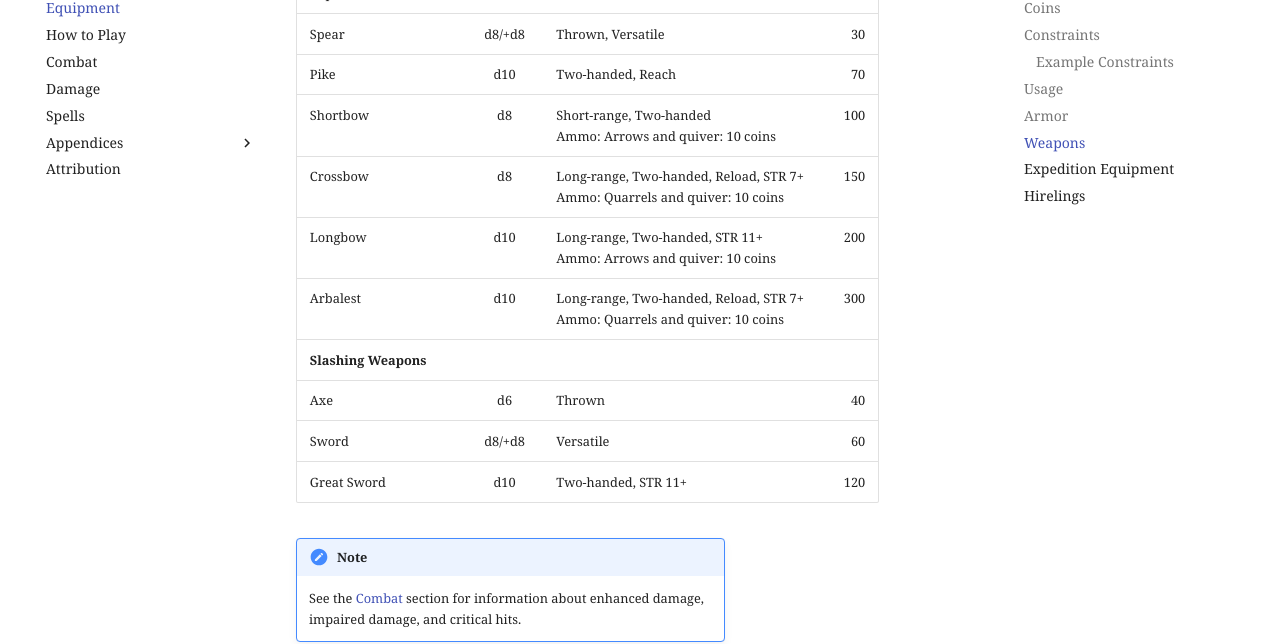
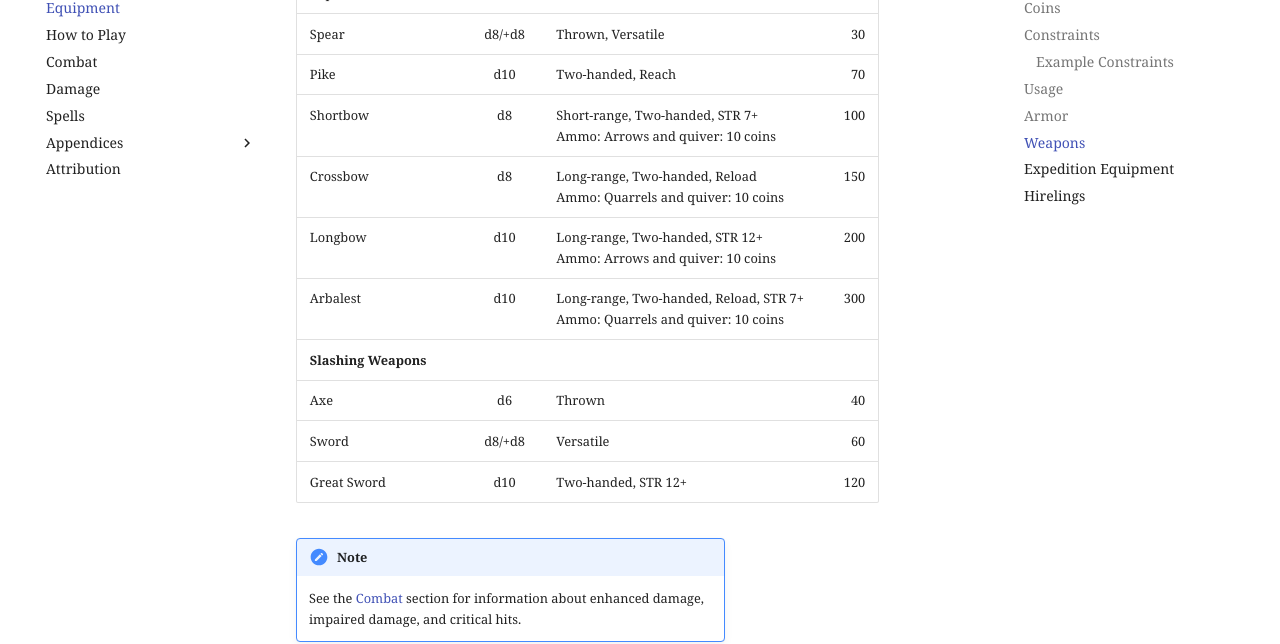
Before and after one commit to joemoose/dungeoneers.d20, an MkDocs documentation site: the page built from docs/equipment.md, in a window 1280 px wide and 900 px high, scrolled down 4532 px. Shown: the part 154-798 px from the top of the window. Built offline with MkDocs 1.6.1 and Material for MkDocs 9.7.7, drawn with Linux system fonts in a browser that asks for light colours; comment, search, counter and statistics services are not loaded.

Commit message:
Update equipment.md

```diff
--- a/docs/equipment.md
+++ b/docs/equipment.md
@@ -117,14 +117,14 @@ You can use any weapon as you see fit. Most weapons have characteristics that af
 | Rapier | d8 | Finesse | 80 |
 | Spear | d8/+d8 | Thrown, Versatile | 30 |
 | Pike | d10 | Two-handed, Reach| 70 |
-| Shortbow | d8 | Short-range, Two-handed<br/>Ammo: Arrows and quiver: 10 coins  | 100 |
-| Crossbow | d8 | Long-range, Two-handed, Reload, STR 7+<br/>Ammo: Quarrels and quiver: 10 coins | 150 |
-| Longbow | d10 | Long-range, Two-handed, STR 11+<br/>Ammo: Arrows and quiver: 10 coins | 200 |
+| Shortbow | d8 | Short-range, Two-handed, STR 7+<br/>Ammo: Arrows and quiver: 10 coins  | 100 |
+| Crossbow | d8 | Long-range, Two-handed, Reload<br/>Ammo: Quarrels and quiver: 10 coins | 150 |
+| Longbow | d10 | Long-range, Two-handed, STR 12+<br/>Ammo: Arrows and quiver: 10 coins | 200 |
 | Arbalest | d10 | Long-range, Two-handed, Reload, STR 7+<br/>Ammo: Quarrels and quiver: 10 coins | 300 |
 | **Slashing Weapons** |||||
 | Axe | d6 | Thrown | 40 |
 | Sword | d8/+d8 | Versatile | 60 |
-| Great Sword | d10 | Two-handed, STR 11+ | 120 |
+| Great Sword | d10 | Two-handed, STR 12+ | 120 |
 
 !!! Note
 
```
